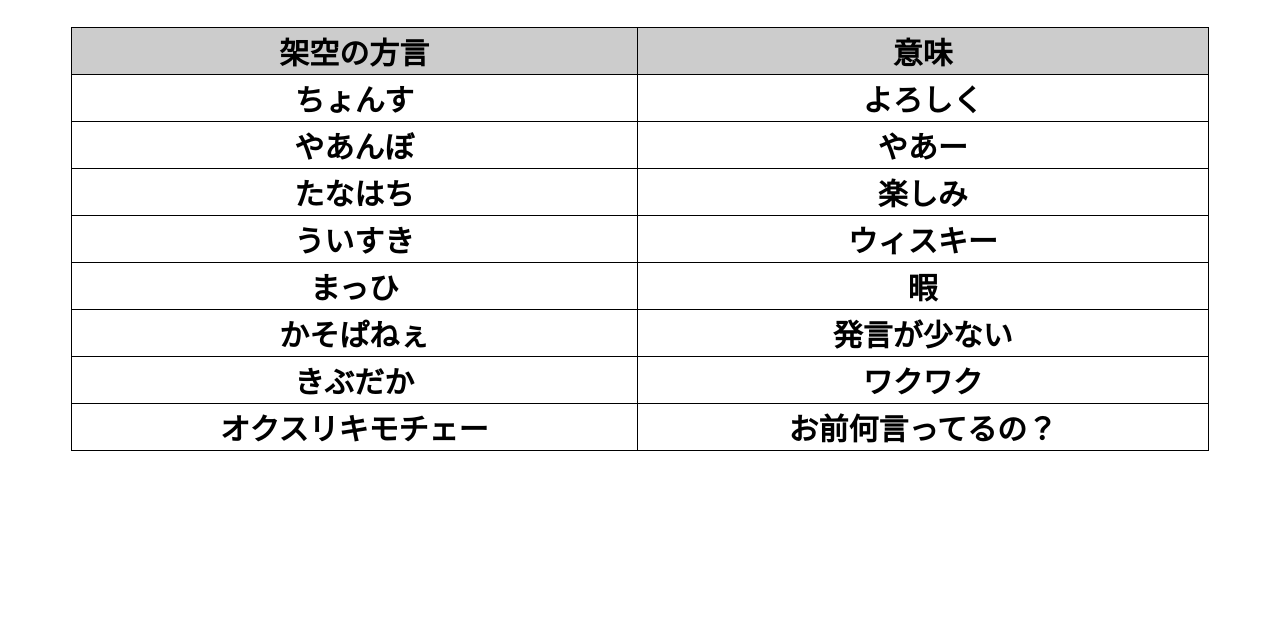
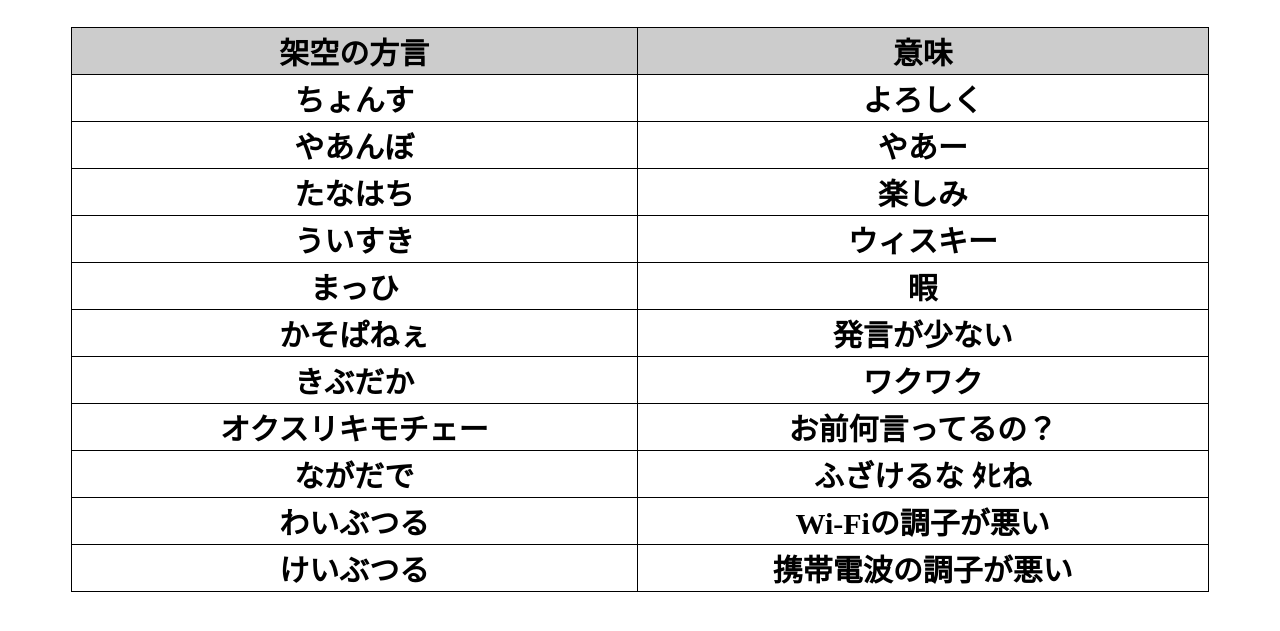
Before and after one commit to hideyan1017/kakuu, a plain HTML site: page index.html in a window 1280 px wide. Shown: the part 125-756 px from the top of the page. Drawn offline with Linux system fonts and the light colour scheme.

Commit message:
Update index.html

```diff
--- a/index.html
+++ b/index.html
@@ -91,4 +91,7 @@ padding-left: 50px;
     <tr><th class="width10">かそぱねぇ</th><th class="width20">発言が少ない</th></tr>
     <tr><th class="width10">きぶだか</th><th class="width20">ワクワク</th></tr>
     <tr><th class="width10">オクスリキモチェー</th><th class="width20">お前何言ってるの？</th></tr>
+    <tr><th class="width10">ながだで</th><th class="width20">ふざけるな ﾀﾋね</th></tr>
+    <tr><th class="width10">わいぶつる</th><th class="width20">Wi-Fiの調子が悪い</th></tr>
+    <tr><th class="width10">けいぶつる</th><th class="width20">携帯電波の調子が悪い</th></tr>
 </table>
```
